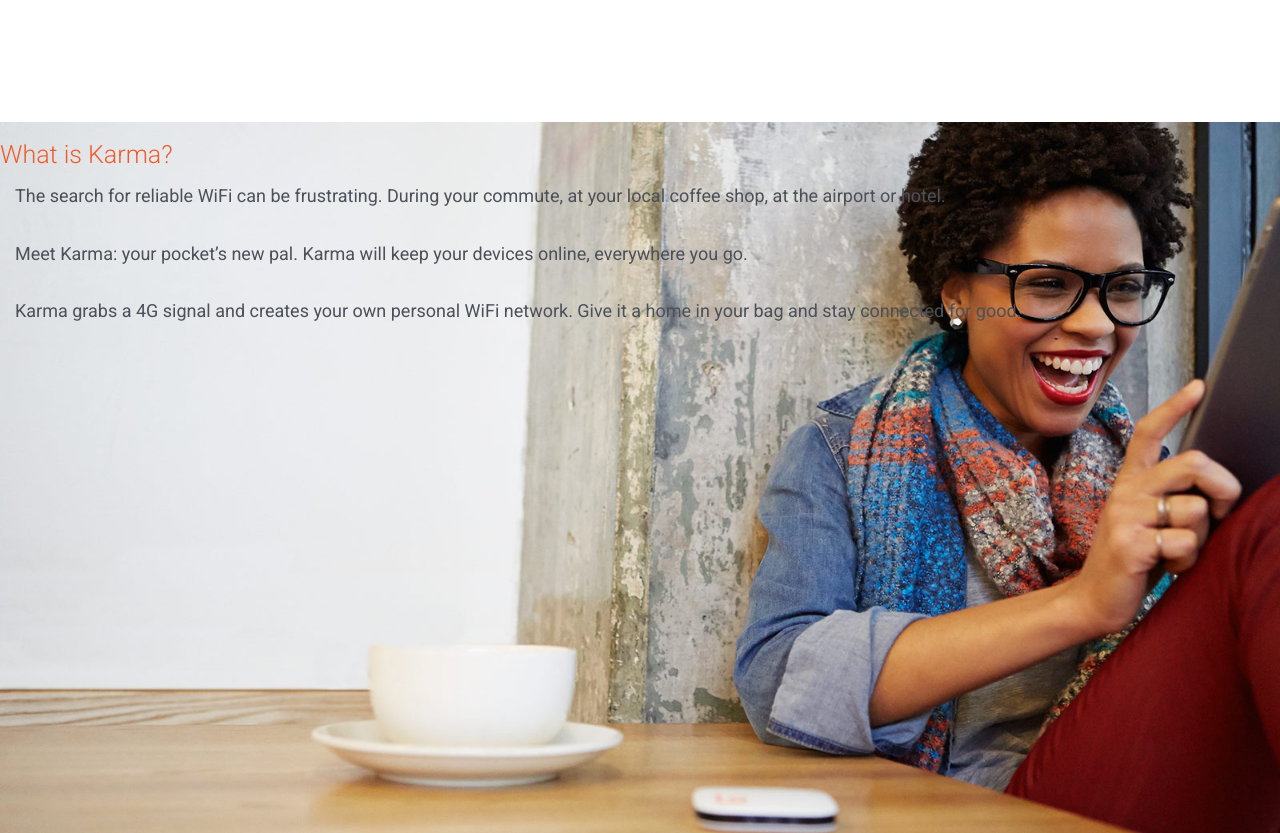
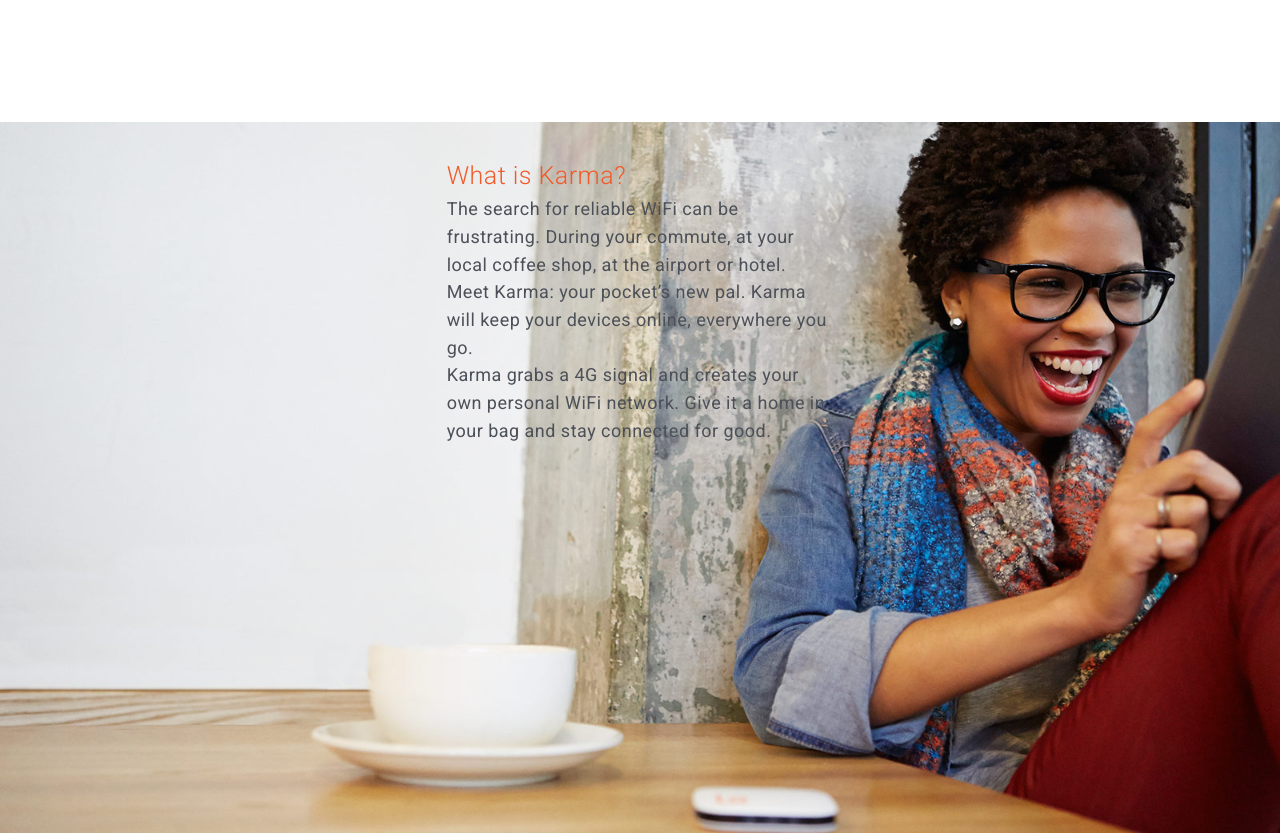
Before and after one commit to aminatariq/quby, a plain HTML site: page index.html in a window 1280 px wide. Shown: the part 1260-2093 px from the top of the page. Drawn offline with Linux system fonts and the light colour scheme.

Commit message:
Put karma content in one column

```diff
--- a/index.html
+++ b/index.html
@@ -66,11 +66,19 @@
             </ul>
         </div>
     </section>
-    <section class="karma">
-    <h3>What is Karma?</h3>
-    <p>The search for reliable WiFi can be frustrating. During your commute, at your local coffee shop, at the airport or hotel.</p>
-    <p>Meet Karma: your pocket’s new pal. Karma will keep your devices online, everywhere you go.</p>
-    <p>Karma grabs a 4G signal and creates your own personal WiFi network. Give it a home in your bag and stay connected for good.</p>
+	    <section class="karma">
+	    	<div class="content">
+	    		<aside>
+	    			<h3>What is Karma?</h3>
+	    			    <ul class="column">
+	    			    	<li>
+				    			<p>The search for reliable WiFi can be frustrating. During your commute, at your local coffee shop, at the airport or hotel.</p>
+				    			<p>Meet Karma: your pocket’s new pal. Karma will keep your devices online, everywhere you go.</p>
+				    			<p>Karma grabs a 4G signal and creates your own personal WiFi network. Give it a home in your bag and stay connected for good.</p>
+				    		</li>
+				    	</ul>
+				</aside>
+	    </div>
     </section>
     <footer class="social">
         <div class="content">
--- a/style.css
+++ b/style.css
@@ -178,7 +178,6 @@ table {
     font-weight: 400;
     font-size: 25px;
     margin: 40px 0px 30px;
-
 }
 .cases .devices p {
     font-weight: 300;
@@ -192,12 +191,16 @@ table {
     background-size: cover;
     height: 735px;
     overflow: auto;
+    padding: 15px 15px;
+    line-height: 1.538;
+}
+.karma .content {
+	width: 33.3333333%;
 }
 .karma h3 {
 	margin-top: 280px;
     font-size: 50px;
 	color:#f15a29;
-	text-align:left;
 	font-weight:300;
     margin-top: 20px;
     font-size: 25px;
@@ -206,8 +209,6 @@ table {
 	color:#4c5058;
     font-weight: 400;
     font-size: 18px;
-    padding: 15px 15px;
-    line-height: 1.538;
 }
 
 /* Footer */
```
